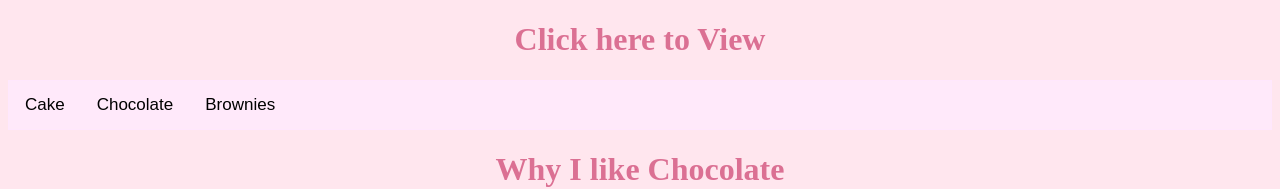
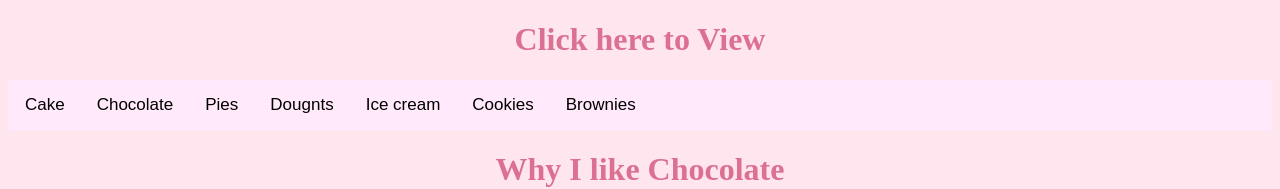
Before and after one commit to Sabah-hoq/PEOPLE-Practice, a plain HTML site: page Index.html in a window 1280 px wide. Shown: the top 189 px of the page. Drawn offline with Linux system fonts and the light colour scheme.

Commit message:
Update Index.html

```diff
--- a/Index.html
+++ b/Index.html
@@ -61,6 +61,10 @@
          <div class="tab">
              <button class="tablinks" onclick="openPage(event,'cake')">Cake</button>
              <button class="tablinks" onclick="openPage(event,'chocolate')">Chocolate</button>
+             <button class="tablinks" onclick="openPage(event,'pies')">Pies</button>
+             <button class="tablinks" onclick="openPage(event,'dougnts')">Dougnts</button>
+             <button class="tablinks" onclick="openPage(event,'ice cream')">Ice cream</button>
+             <button class="tablinks" onclick="openPage(event,'cookies')">Cookies</button>
              <button class="tablinks" onclick="openPage(event,'brownies')">Brownies</button>
         </div>
         <div id="cake" class="tabcontent">
```
